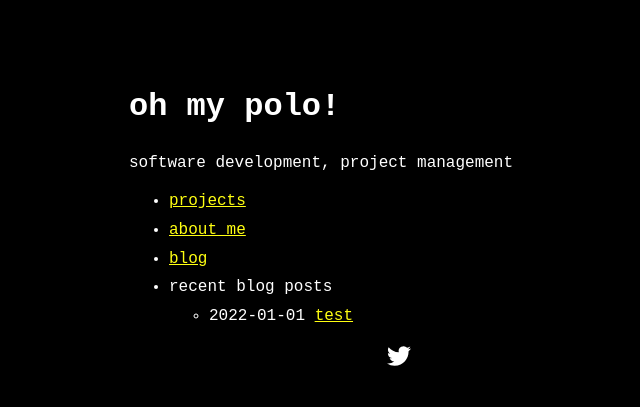
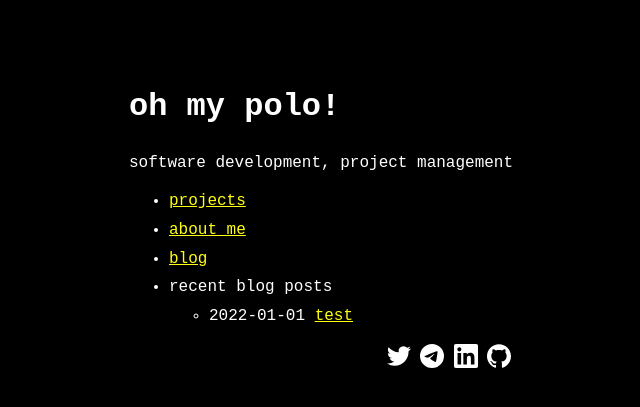
Before and after one commit to polo7/polo7.github.io, a Jekyll site: the page built from index.md, in a window 1280 px wide. Shown: the top 407 px of the page, without its empty margins (191-831 px from the left). Built offline with Jekyll 4.4.1, drawn with Linux system fonts in a browser that asks for light colours.

Commit message:
Update home.html

```diff
--- a/_layouts/home.html
+++ b/_layouts/home.html
@@ -14,7 +14,7 @@ layout: default
 
 <p align="center">
   <a href="https://twitter.com/ohmypolo"><img class="ioda" src="/assets/img/twitter.svg" height="24" width="24" alt="Twitter" style="display: inline-block;"></a>
-  <a href="https://t.me/polo777"><img src="/assets/img/telegram.svg" height="24" width="24" alt="Telegram" style="display: inline-block;"></a>
-  <a href="https://linkedin.com/"><img src="/assets/img/linkedin.svg" height="24" width="24" alt="LinkedIn" style="display: inline-block;"></a>
-  <a href="https://github.com/polo7"><img src="/assets/img/github.svg" height="24" width="24" alt="GitHub" style="display: inline-block;"></a>
+  <a href="https://t.me/polo777"><img class="ioda" src="/assets/img/telegram.svg" height="24" width="24" alt="Telegram" style="display: inline-block;"></a>
+  <a href="https://linkedin.com/"><img class="ioda" src="/assets/img/linkedin.svg" height="24" width="24" alt="LinkedIn" style="display: inline-block;"></a>
+  <a href="https://github.com/polo7"><img class="ioda" src="/assets/img/github.svg" height="24" width="24" alt="GitHub" style="display: inline-block;"></a>
 </p>
```
